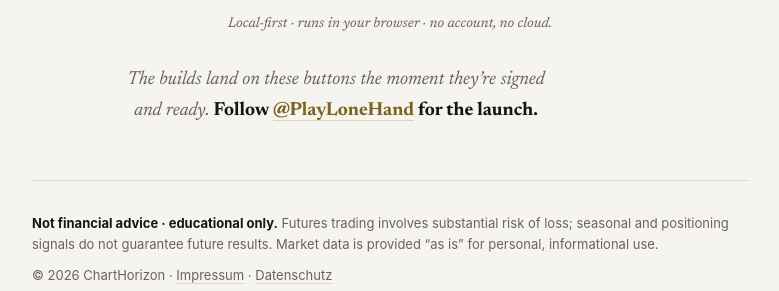
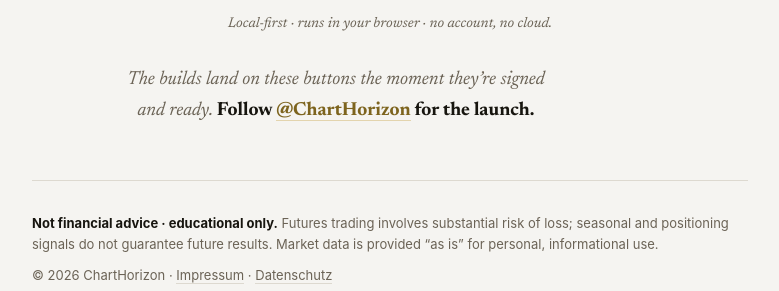
Before and after one commit to ChartHorizon/website, a Jekyll site: the page built from dashboard.html, in a window 1280 px wide and 900 px high, scrolled down 4442 px. Shown: the part 559-850 px from the top of the window, without its empty margins (250-1029 px from the left). Built offline with Jekyll 4.4.1, drawn with Linux system fonts in a browser that asks for light colours.

Commit message:
site: X handle is @ChartHorizon, not @PlayLoneHand
Five places carried the old handle: the visible contact links on /about/,
/impressum/ and /dashboard/ (twice), plus the Organization sameAs in the
AboutPage JSON-LD. No twitter:site or twitter:creator meta exists, so the
head needed nothing.

```diff
--- a/_layouts/default.html
+++ b/_layouts/default.html
@@ -105,7 +105,7 @@
 </script>
 {%- elsif page.url == '/about/' %}
 <script type="application/ld+json">
-{"@context":"https://schema.org","@type":"AboutPage","name":{{ page.title | jsonify }},"url":{{ page.url | absolute_url | jsonify }},"description":{{ meta_desc | jsonify }},"mainEntity":{"@type":"Organization","name":{{ site.title | jsonify }},"url":{{ site.url | jsonify }},"sameAs":["https://x.com/PlayLoneHand"]}}
+{"@context":"https://schema.org","@type":"AboutPage","name":{{ page.title | jsonify }},"url":{{ page.url | absolute_url | jsonify }},"description":{{ meta_desc | jsonify }},"mainEntity":{"@type":"Organization","name":{{ site.title | jsonify }},"url":{{ site.url | jsonify }},"sameAs":["https://x.com/ChartHorizon"]}}
 </script>
 {%- elsif page.url == '/dashboard/' %}
 <script type="application/ld+json">
--- a/about.html
+++ b/about.html
@@ -52,6 +52,6 @@
 a corner of the internet crowded with confident faces: an anonymous page cannot borrow
 authority from a résumé, so the work has to stand on its own — and you should hold it
 to exactly that standard. Questions and arguments are welcome at
-<a href="https://x.com/PlayLoneHand" rel="me noopener" target="_blank">@PlayLoneHand</a>
+<a href="https://x.com/ChartHorizon" rel="me noopener" target="_blank">@ChartHorizon</a>
 on X; if the work earns its keep, the Support button in the dateline keeps the lights on.</p>
 </div>
--- a/dashboard.html
+++ b/dashboard.html
@@ -188,10 +188,10 @@
 {% if released %}
 <p class="dash-close">Local-first by design — your data never leaves your machine. Something
 broken, or working well? <strong>The desk reads its mail at
-<a href="https://x.com/PlayLoneHand" rel="me noopener" target="_blank">@PlayLoneHand</a>.</strong></p>
+<a href="https://x.com/ChartHorizon" rel="me noopener" target="_blank">@ChartHorizon</a>.</strong></p>
 {% else %}
 <p class="dash-close">The builds land on these buttons the moment they’re signed and ready. <strong>Follow
-<a href="https://x.com/PlayLoneHand" rel="me noopener" target="_blank">@PlayLoneHand</a>
+<a href="https://x.com/ChartHorizon" rel="me noopener" target="_blank">@ChartHorizon</a>
 for the launch.</strong></p>
 {% endif %}
 </div>
--- a/impressum.html
+++ b/impressum.html
@@ -19,7 +19,7 @@
 
   <h2>Kontakt</h2>
   <p>E-Mail: <a class="link" href="mailto:kontakt@chart-horizon.com">kontakt@chart-horizon.com</a></p>
-  <p>Zusätzlich erreichbar über <a class="link" href="https://x.com/PlayLoneHand" rel="me noopener" target="_blank">@PlayLoneHand</a> auf X.</p>
+  <p>Zusätzlich erreichbar über <a class="link" href="https://x.com/ChartHorizon" rel="me noopener" target="_blank">@ChartHorizon</a> auf X.</p>
 
   <h2>Verantwortlich für den Inhalt nach § 18 Abs. 2 MStV</h2>
   <p>Tom Bauer, Koppenplatz 3, 90513 Zirndorf, Deutschland</p>
```
Also changed, not shown: CLAUDE.md (+2 -2 lines).
